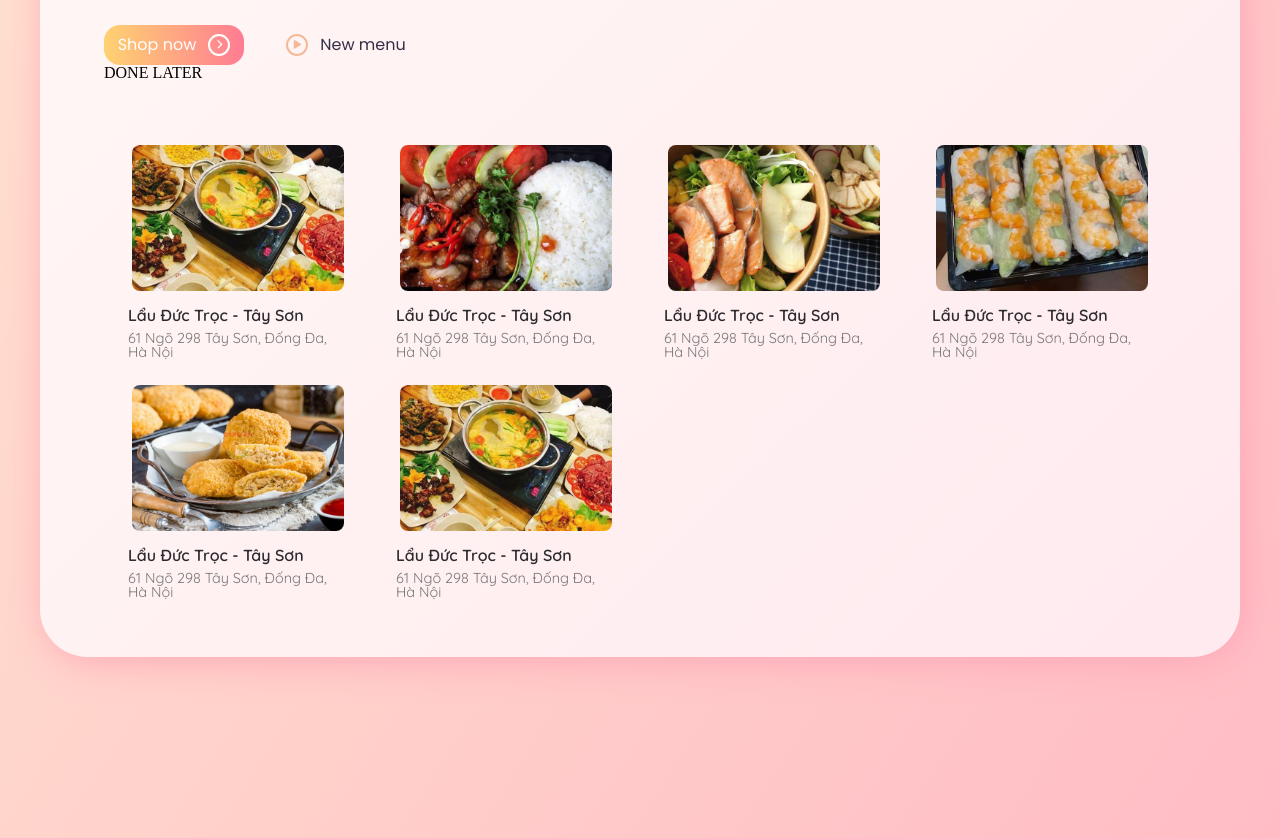
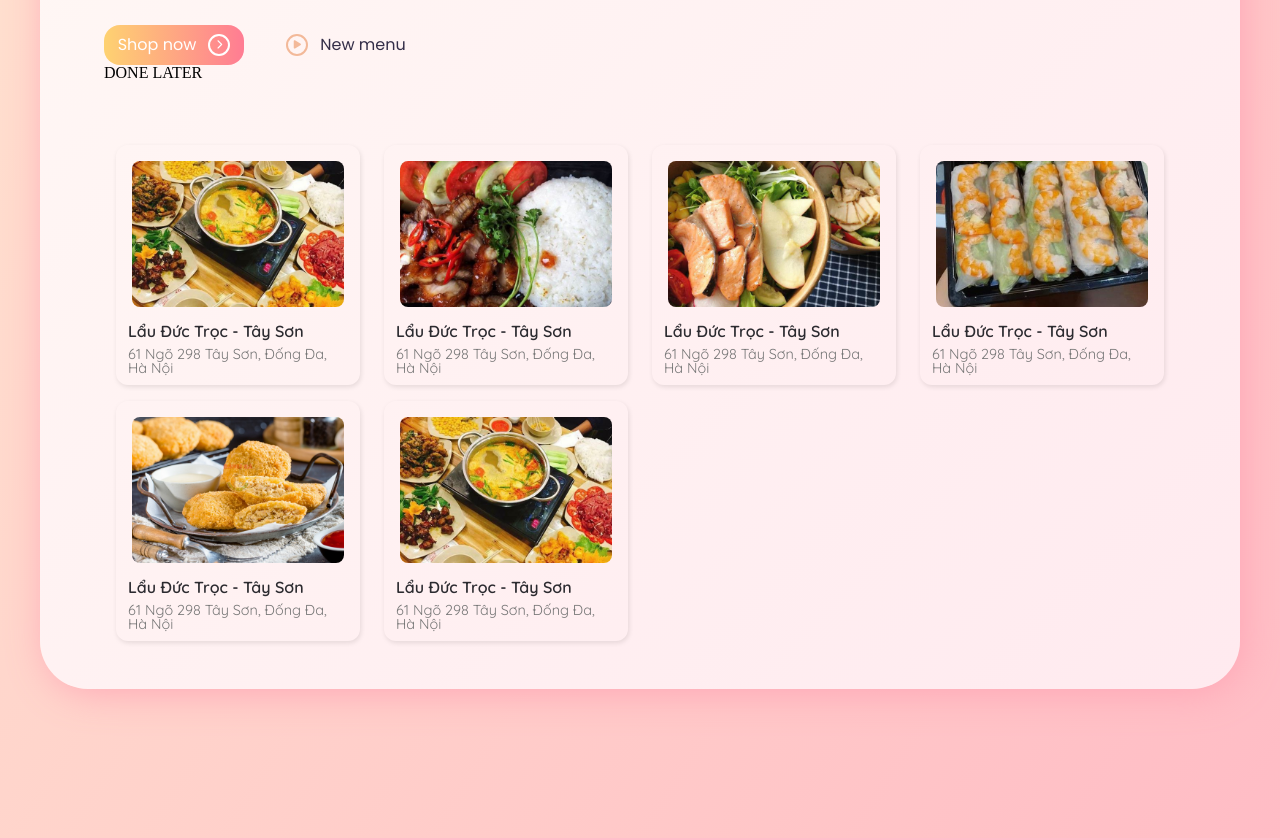
Before and after one commit to dantocthang/DFood, a plain HTML site: page index.html in a window 1280 px wide. Shown: the part 587-1425 px from the top of the page. Drawn offline with Linux system fonts and the light colour scheme.

Commit message:
Fix grid

```diff
--- a/assets/css/main.css
+++ b/assets/css/main.css
@@ -675,8 +675,12 @@
 
 .restaurants__grid{
     margin-top: 1rem;
+    /* display: grid;
+    grid-template-columns: repeat(4, 1fr);
+    row-gap: 1rem; */
     display: flex;
     flex-wrap: wrap;
+    width: 100%;
 }
 
 .restaurants__item{
@@ -688,6 +692,9 @@
     padding: 0.75rem;
     border-radius: 0.75rem;
     transition: background 200ms linear;
+    box-shadow: 1px 2px 5px 0 rgba(0,0,0,0.1);
+    margin-top:1rem;
+    overflow: hidden;
 }
 
 .restaurants__item:hover{
--- a/assets/css/responsive.css
+++ b/assets/css/responsive.css
@@ -124,3 +124,7 @@
         justify-content: center;
     }
 }
+
+
+/* Low resolution pc */
+@media (max-width: px) {}
--- a/index.html
+++ b/index.html
@@ -181,7 +181,7 @@
                             DONE LATER
                         </div>
                     </div>
-                    <div class="restaurants__grid">
+                    <div class="restaurants__grid grid">
                         <div class="col l-3 m-4 c-6">
                             <a href="/" class="restaurants__item">
                                 <div class="restaurants__item-image">
```
